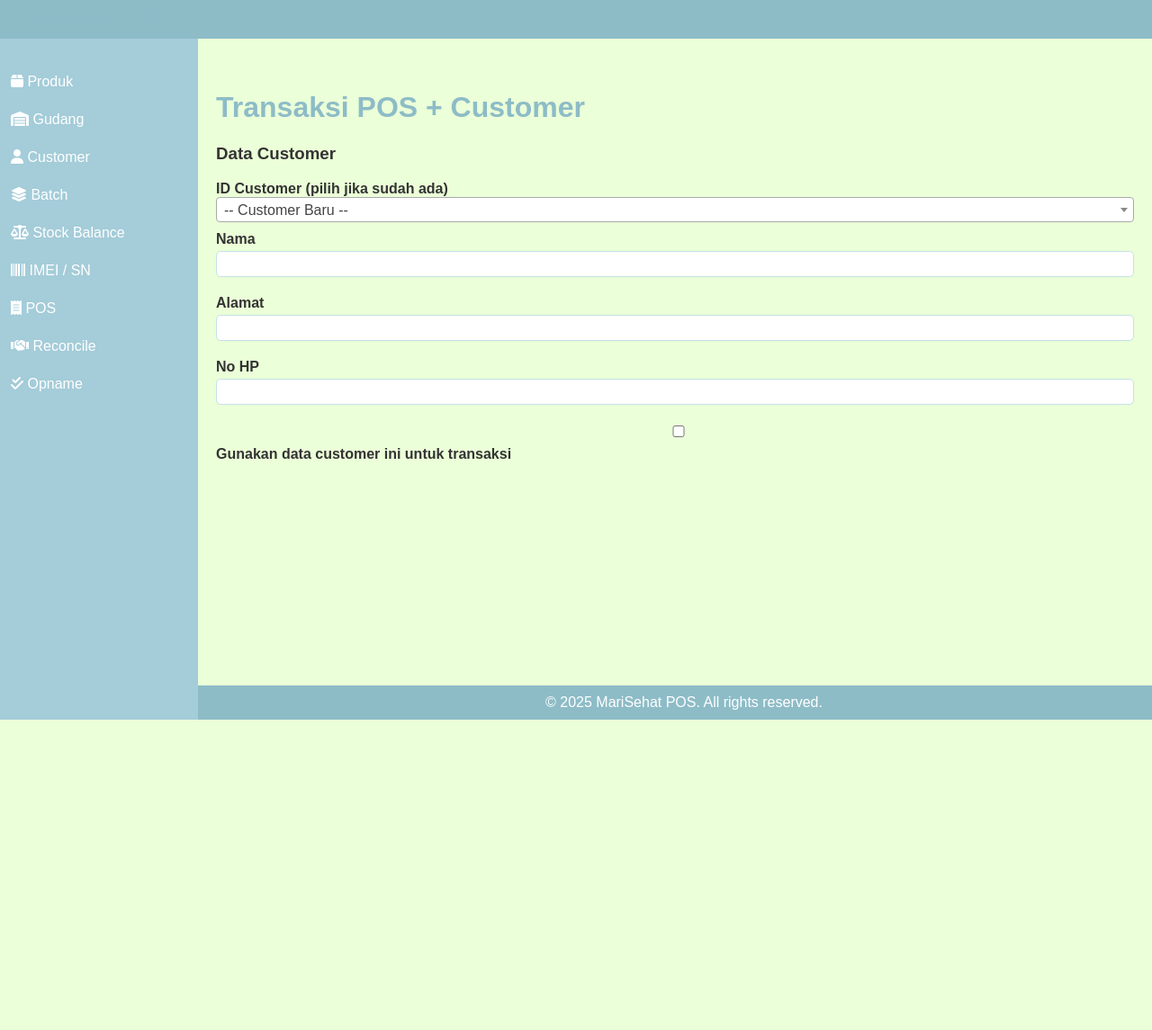
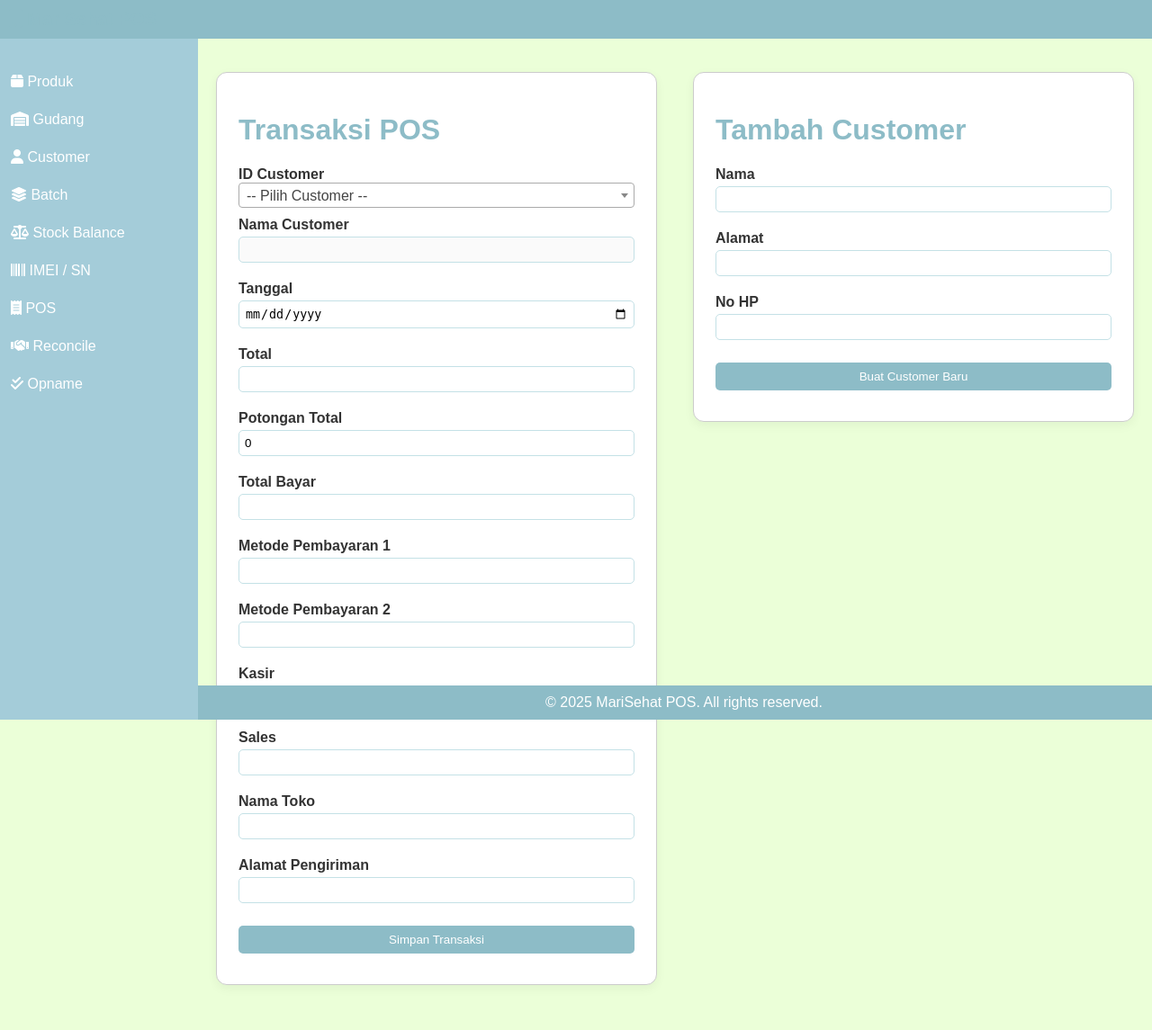
Before and after one commit to kemasmyunus/toko-1-28juni2025, a PHP site: page /pos_sales/create.php in a window 1280 px wide. Shown: the whole page at 90% size. Before the commit the page ends 800 px from the top, so only its background shows below. Run offline with PHP 8.4, Linux system fonts and the light colour scheme; data comes from the database, SQL or seed files in the repository; some libraries are stand-ins or nearby versions.

Commit message:
update: memperbarui tampilan halamah pos

```diff
--- a/pos_sales/create.php
+++ b/pos_sales/create.php
@@ -1,40 +1,25 @@
 <?php
 require '../db.php';
 
-// AJAX ambil data customer
+// AJAX get customer
 if (isset($_GET['get_customer']) && $_GET['get_customer']) {
-    $id = $_GET['get_customer'];
+    $id = (int) $_GET['get_customer'];
     $stmt = $pdo->prepare("SELECT * FROM customers WHERE id = ?");
     $stmt->execute([$id]);
     echo json_encode($stmt->fetch(PDO::FETCH_ASSOC));
     exit;
 }
 
-// Handle form submit
-if ($_SERVER["REQUEST_METHOD"] === "POST") {
-    $customer_id = $_POST['id'];
+$notif = '';
 
-    // Buat customer baru jika ID kosong
-    if (!$customer_id) {
-        $last = $pdo->query("SELECT id FROM customers WHERE id LIKE 'cst%' ORDER BY id DESC LIMIT 1")->fetchColumn();
-        $number = $last ? (int)substr($last, 3) + 1 : 1;
-        $customer_id = 'cst' . str_pad($number, 3, '0', STR_PAD_LEFT);
+// Handle form transaksi POS
+if (isset($_POST['submit_pos'])) {
+    $customer_id = (int) $_POST['id'];
 
-        $stmt = $pdo->prepare("INSERT INTO customers (id, nama, alamat, no_hp) VALUES (?, ?, ?, ?)");
-        $stmt->execute([
-            $customer_id,
-            $_POST['nama'],
-            $_POST['alamat'],
-            $_POST['no_hp']
-        ]);
-    }
-
-    // Buat kode transaksi TRX-XXX
     $last_code = $pdo->query("SELECT kode_transaksi FROM pos_sales WHERE kode_transaksi LIKE 'TRX-%' ORDER BY kode_transaksi DESC LIMIT 1")->fetchColumn();
     $trx_number = $last_code ? (int)substr($last_code, 4) + 1 : 1;
     $kode_transaksi = 'TRX-' . str_pad($trx_number, 3, '0', STR_PAD_LEFT);
 
-    // Simpan transaksi
     $stmt = $pdo->prepare("INSERT INTO pos_sales
         (kode_transaksi, tanggal, customer_id, total, potongan_total, total_bayar, metode_pembayaran1, metode_pembayaran2, kasir, sales, toko, alamat)
         VALUES (?, ?, ?, ?, ?, ?, ?, ?, ?, ?, ?, ?)");
@@ -54,92 +39,150 @@
         $_POST['alamat_transaksi']
     ]);
 
-    header("Location: index.php");
-    exit;
+    $notif = "Transaksi berhasil disimpan!";
 }
 
-$customers = $pdo->query("SELECT id, nama FROM customers ORDER BY id")->fetchAll();
+// Handle tambah customer baru
+if (isset($_POST['submit_customer'])) {
+    $stmt = $pdo->prepare("INSERT INTO customers (nama, alamat, no_hp) VALUES (?, ?, ?)");
+    $stmt->execute([
+        $_POST['nama'],
+        $_POST['alamat'],
+        $_POST['no_hp']
+    ]);
+
+    $notif = "Customer baru berhasil ditambahkan!";
+}
+
+$all_customers = $pdo->query("SELECT id, nama FROM customers ORDER BY id")->fetchAll();
 ?>
 <?php include '../includes/header.php'; ?>
 <?php include '../includes/sidebar.php'; ?>
 <link href="https://cdn.jsdelivr.net/npm/select2@4.1.0-rc.0/dist/css/select2.min.css" rel="stylesheet" />
 
-<h1>Transaksi POS + Customer</h1>
-<form method="post" id="posForm">
-    <h3>Data Customer</h3>
-    <label>ID Customer (pilih jika sudah ada)</label>
-    <select name="id" id="idSelect" style="width: 100%;">
-        <option value="">-- Customer Baru --</option>
-        <?php foreach ($customers as $c): ?>
+<style>
+.flex-wrapper {
+    display: flex;
+    flex-wrap: wrap;
+    gap: 40px;
+    align-items: flex-start;
+}
+.form-box {
+    flex: 1;
+    min-width: 320px;
+    max-width: 700px;
+}
+.card {
+    background: #fff;
+    border: 1px solid #ccc;
+    border-radius: 12px;
+    padding: 24px;
+    box-shadow: 0 4px 12px rgba(0,0,0,0.05);
+}
+.success {
+    padding: 10px;
+    background: #e0ffe0;
+    border: 1px solid #00c000;
+    color: #007000;
+    margin-bottom: 15px;
+}
+</style>
+
+<div class="flex-wrapper">
+    <!-- Kartu Transaksi -->
+    <div class="form-box">
+        <div class="card">
+            <h1>Transaksi POS</h1>
+            <?php if ($notif && isset($_POST['submit_pos'])): ?>
+                <div class="success"><?= htmlspecialchars($notif) ?></div>
+            <?php endif; ?>
+
+            <form method="post">
+                <label>ID Customer</label>
+                <select name="id" id="idSelectTrans" style="width: 100%;" required>
+                    <option value="">-- Pilih Customer --</option>
+                    <?php foreach ($all_customers as $c): ?>
                         <option value="<?= $c['id'] ?>"><?= $c['id'] ?> - <?= htmlspecialchars($c['nama']) ?></option>
                     <?php endforeach; ?>
                 </select>
 
-    <label>Nama</label>
-    <input type="text" name="nama" id="nama" required>
-    <label>Alamat</label>
-    <input type="text" name="alamat" id="alamat" required>
-    <label>No HP</label>
-    <input type="text" name="no_hp" id="no_hp" required>
+                <label>Nama Customer</label>
+                <input type="text" id="namaTrans" disabled>
 
-    <label><input type="checkbox" id="confirmCustomer"> Gunakan data customer ini untuk transaksi</label>
-
-    <div id="trxFields" style="display:none; margin-top:20px;">
-        <h3>Data Transaksi POS</h3>
                 <label>Tanggal</label>
                 <input type="date" name="tanggal" required>
+
                 <label>Total</label>
                 <input type="number" name="total" step="0.01" required>
+
                 <label>Potongan Total</label>
                 <input type="number" name="potongan_total" step="0.01" value="0">
+
                 <label>Total Bayar</label>
                 <input type="number" name="total_bayar" step="0.01" required>
+
                 <label>Metode Pembayaran 1</label>
                 <input type="text" name="metode_pembayaran1" required>
+
                 <label>Metode Pembayaran 2</label>
                 <input type="text" name="metode_pembayaran2">
+
                 <label>Kasir</label>
                 <input type="text" name="kasir">
+
                 <label>Sales</label>
                 <input type="text" name="sales">
+
                 <label>Nama Toko</label>
                 <input type="text" name="toko">
+
                 <label>Alamat Pengiriman</label>
                 <input type="text" name="alamat_transaksi">
-        <input type="submit" value="Simpan Transaksi">
+
+                <input type="submit" name="submit_pos" value="Simpan Transaksi">
+            </form>
         </div>
+    </div>
+
+    <!-- Kartu Tambah Customer -->
+    <div class="form-box">
+        <div class="card">
+            <h1>Tambah Customer</h1>
+            <?php if ($notif && isset($_POST['submit_customer'])): ?>
+                <div class="success"><?= htmlspecialchars($notif) ?></div>
+            <?php endif; ?>
+
+            <form method="post" id="customerForm">
+                <label>Nama</label>
+                <input type="text" name="nama" required>
+
+                <label>Alamat</label>
+                <input type="text" name="alamat" required>
+
+                <label>No HP</label>
+                <input type="text" name="no_hp" required>
+
+                <input type="submit" name="submit_customer" value="Buat Customer Baru">
             </form>
+        </div>
+    </div>
+</div>
 
 <!-- JS -->
 <script src="https://code.jquery.com/jquery-3.6.0.min.js"></script>
 <script src="https://cdn.jsdelivr.net/npm/select2@4.1.0-rc.0/dist/js/select2.min.js"></script>
 <script>
 $(document).ready(function () {
-    $('#idSelect').select2();
+    $('#idSelectTrans').select2();
 
-    $('#idSelect').on('change', function () {
+    $('#idSelectTrans').on('change', function () {
         const selectedId = $(this).val();
-
         if (selectedId) {
             fetch('?get_customer=' + selectedId)
                 .then(res => res.json())
-                .then(data => {
-                    if (data) {
-                        $('#nama').val(data.nama).prop('disabled', true);
-                        $('#alamat').val(data.alamat).prop('disabled', true);
-                        $('#no_hp').val(data.no_hp).prop('disabled', true);
-                    }
-                });
+                .then(data => $('#namaTrans').val(data.nama));
         } else {
-            $('#nama, #alamat, #no_hp').val('').prop('disabled', false);
-        }
-    });
-
-    $('#confirmCustomer').on('change', function () {
-        if ($(this).is(':checked')) {
-            $('#trxFields').slideDown();
-        } else {
-            $('#trxFields').slideUp();
+            $('#namaTrans').val('');
         }
     });
 });
```
Also changed, not shown: customers/create.php (+109 -7 lines). Lines whose indentation alone changed are shown as unchanged.
